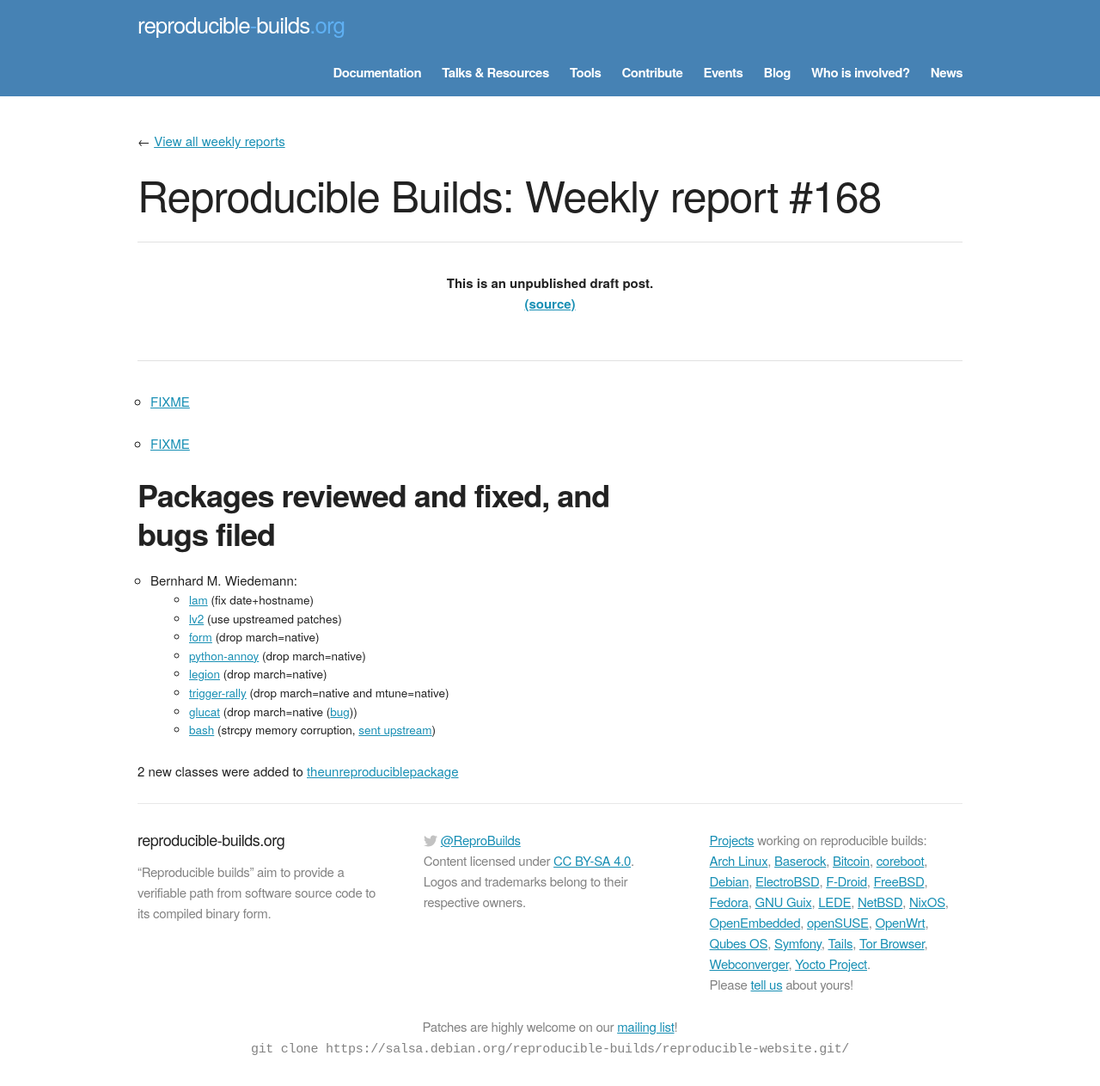
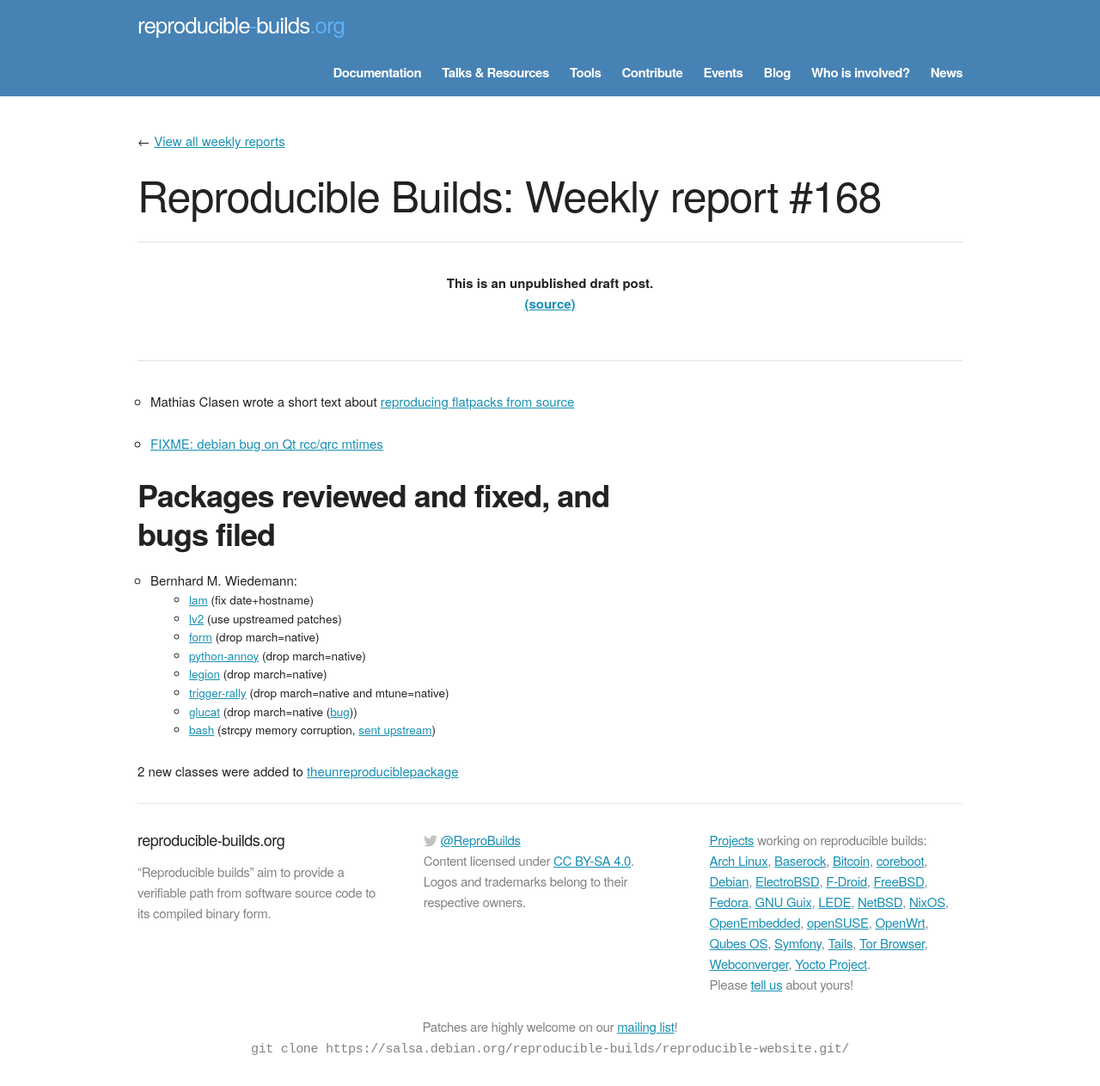
Before and after one commit to prototypefund/reproducible-website, a Jekyll site: the page built from _blog/posts/168.md, in a window 1280 px wide. Shown: the whole page at 86% size. Built offline with Jekyll 4.4.1, drawn with Linux system fonts in a browser that asks for light colours; some web fonts are replaced.

Commit message:
168: solve 1 FIXME

```diff
--- a/_blog/posts/168.md
+++ b/_blog/posts/168.md
@@ -3,9 +3,9 @@ layout: blog
 week: 168
 ---
 
-* [FIXME](https://blogs.gnome.org/mclasen/2018/07/07/flatpak-making-contribution-easy/)
+* Mathias Clasen wrote a short text about [reproducing flatpacks from source](https://blogs.gnome.org/mclasen/2018/07/07/flatpak-making-contribution-easy/)
 
-* [FIXME](https://bugs.debian.org/894476)
+* [FIXME: debian bug on Qt rcc/qrc mtimes](https://bugs.debian.org/894476)
 
 Packages reviewed and fixed, and bugs filed
 -------------------------------------------
```
